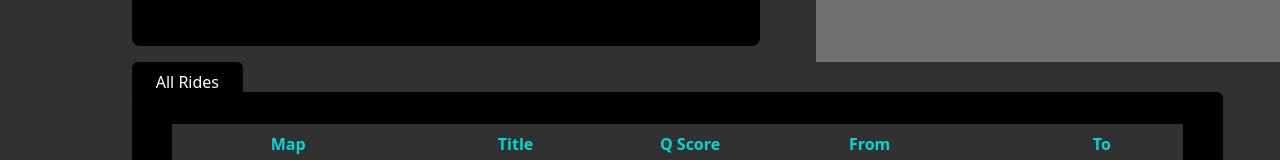
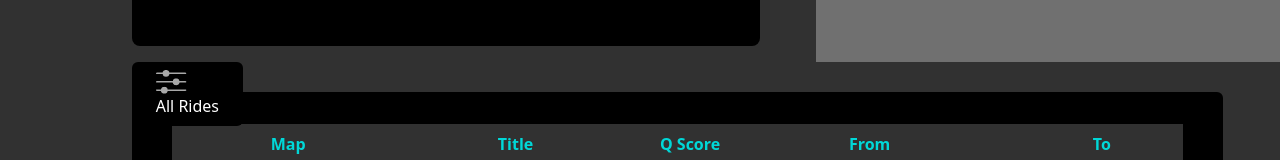
Before and after one commit to MrAzharuddin/Svelte, a Svelte app: page / in a window 1280 px wide. Shown: the part 840-1000 px from the top of the page. Built offline with nearby package versions, Linux system fonts and the light colour scheme.

Commit message:
1 file modified

```diff
--- a/src/Pages/Table.svelte
+++ b/src/Pages/Table.svelte
@@ -14,7 +14,7 @@ import data from './Data'
 //     }
 // })
 
-let filters = '/assets/filter.pn'
+let filters = '/assets/filter.png'
 
 function round(number) {
     number = (Number(number) + Number.EPSILON) * 100
@@ -26,6 +26,7 @@ function round(number) {
     <div class="overflow-hidden space-y-4">
         <div class='absolute -mt-[30px] bg-black rounded-md'>
             <div class='text-white px-6 py-2'>
+                <img src={filters} alt="filters icon">
                 <h1>All Rides</h1>
             </div>
         </div>
```
